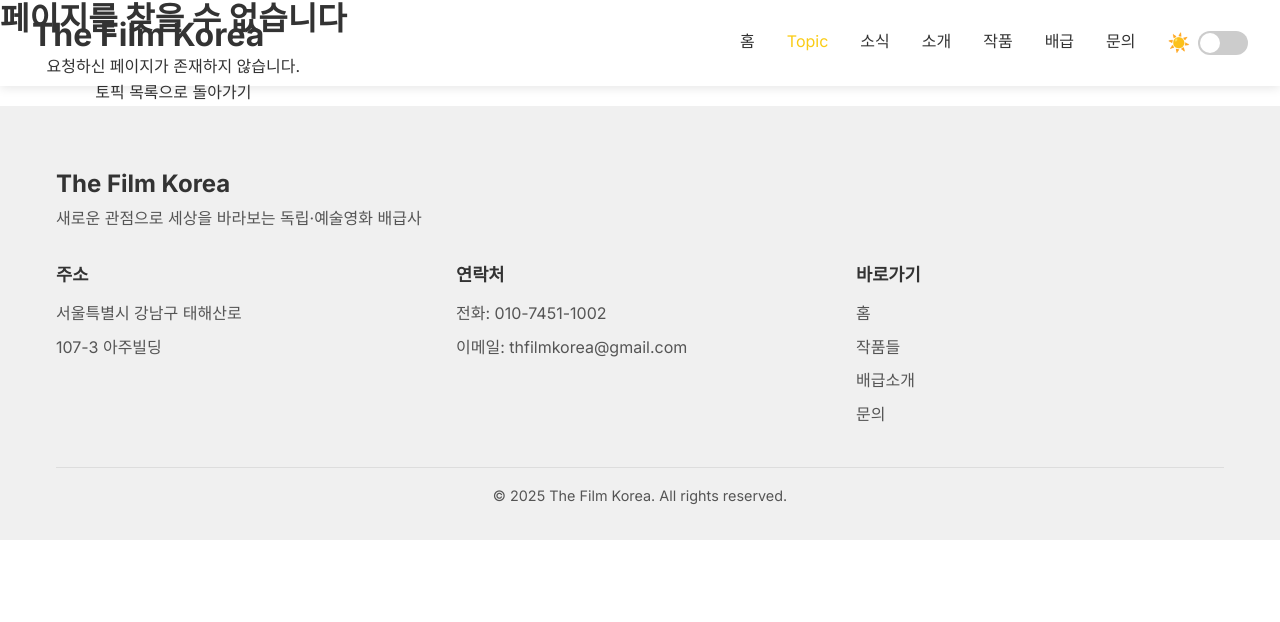
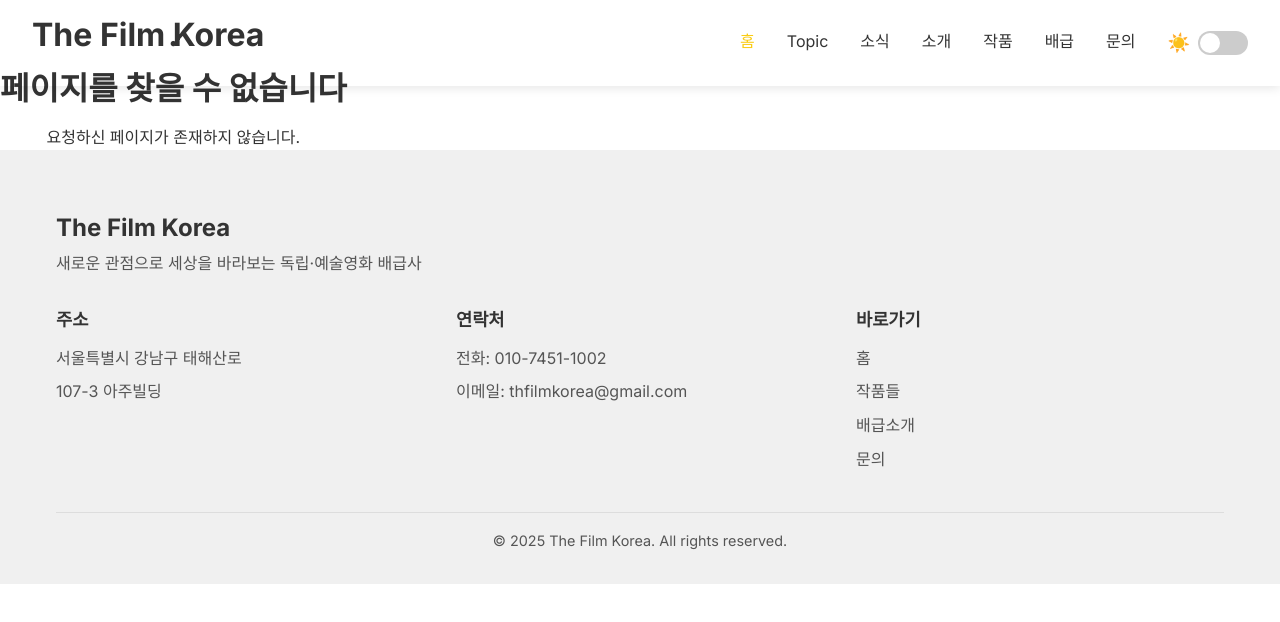
Before and after one commit to StatisticsFox/thefilmkorea, a Next.js app: page /topics/1 in a window 1280 px wide. Shown: the top 622 px of the page. Built offline with nearby package versions, Linux system fonts and the light colour scheme.

Commit message:
페이지 제거

```diff
--- a/app/topics/1/page.tsx
+++ b/app/topics/1/page.tsx
@@ -1,14 +1,15 @@
 'use client';
-
 export default function TopicOnePage() {
   return (
-    <div className="flex items-center justify-center h-screen">
+    <div className="flex items-center justify-center h-screen pt-20"> {/* 상단 패딩 추가 */}
       <div className="text-center">
+        <h1 className="text-4xl font-bold text-red-500"> </h1>
+        <h1 className="text-4xl font-bold text-white">.</h1> {/* 색상을 하얀색으로 변경 */}
         <h1 className="text-4xl font-bold text-red-500">페이지를 찾을 수 없습니다</h1>
         <p className="mt-4">요청하신 페이지가 존재하지 않습니다.</p>
-        <a href="/topics" className="mt-6 inline-block px-4 py-2 bg-blue-500 text-white rounded">
+        {/* <a href="/topics" className="mt-6 inline-block px-4 py-2 bg-blue-500 text-white rounded">
           토픽 목록으로 돌아가기
-        </a>
+        </a> */}
       </div>
     </div>
   );
--- a/app/topics/layout.tsx
+++ b/app/topics/layout.tsx
@@ -1,21 +1,19 @@
 'use client';
-
-import React, { useState } from 'react';
+import React from 'react';
 import Header from '../components/Header';
 import Footer from '../components/Footer';
 
 export default function TopicsLayout({
   children,
 }: {
-  children: React.ReactNode;
+  children: React.ReactNode
 }) {
-  // 현재 섹션을 Topic 섹션으로 설정 (1번 인덱스)
-  const [currentSection] = useState(1);
-
   return (
     <>
-      <Header currentSection={currentSection} />
-      {children}
+      <Header currentSection={0} /> {/* 또는 적절한 섹션 번호 */}
+      <div className="pt-36"> {/* 헤더 높이보다 크게 설정 */}
+        {children}
+      </div>
       <Footer />
     </>
   );
```
Also changed, not shown: app/topics/2/page.tsx (+5 -4 lines), app/topics/3/page.tsx (+5 -4 lines).
